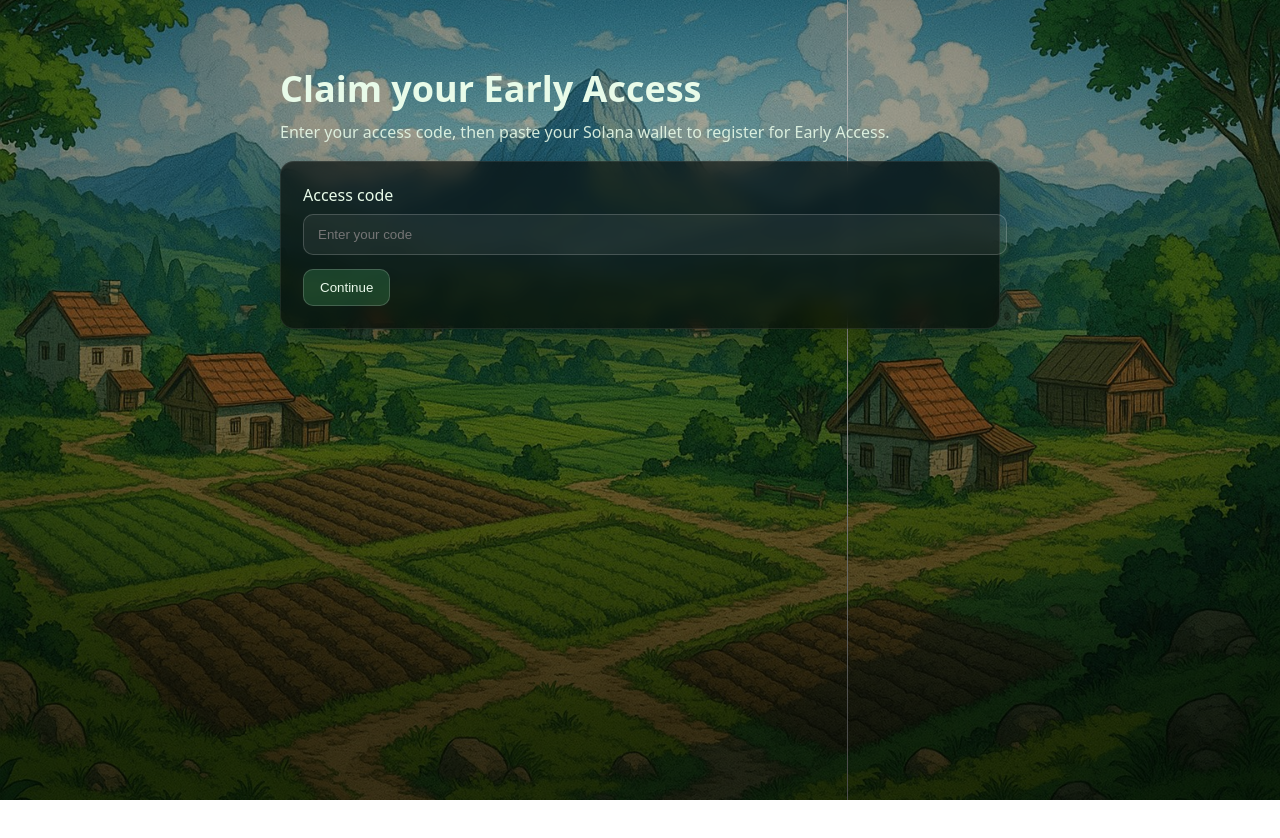
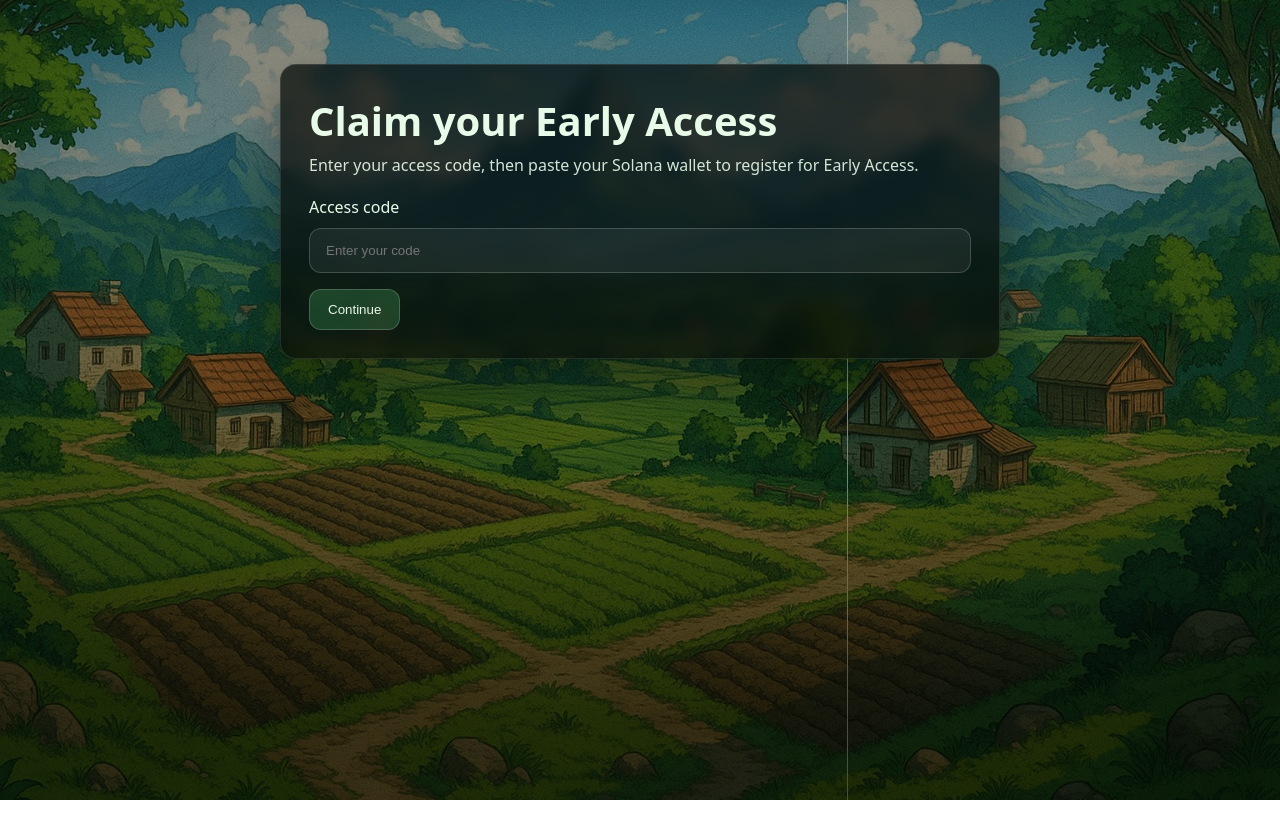
Before and after one commit to thewolfofwolves/plowed-access, a Next.js app: page / in a window 1280 px wide. Shown: the top 838 px of the page. Built offline with nearby package versions, Linux system fonts and the light colour scheme.

Commit message:
Update page.js

```diff
--- a/app/page.js
+++ b/app/page.js
@@ -2,7 +2,7 @@
 import { useState } from "react";
 
 export default function Home() {
-  const [step, setStep] = useState("code");       // "code" | "wallet" | "done"
+  const [step, setStep] = useState("code"); // "code" | "wallet" | "done"
   const [code, setCode] = useState("");
   const [tier, setTier] = useState();
   const [wallet, setWallet] = useState("");
@@ -39,13 +39,16 @@ export default function Home() {
   const Card = ({ children }) => (
     <div
       style={{
-        background: "rgba(6, 10, 7, 0.68)",
+        maxWidth: 880,
+        margin: "48px auto",
+        padding: "28px 28px",
+        background: "rgba(6, 10, 7, 0.72)",
         backdropFilter: "blur(8px)",
         WebkitBackdropFilter: "blur(8px)",
-        border: "1px solid rgba(255,255,255,0.08)",
-        borderRadius: 14,
-        padding: 22,
-        boxShadow: "0 20px 50px rgba(0,0,0,0.35)"
+        border: "1px solid rgba(255,255,255,0.10)",
+        borderRadius: 16,
+        boxShadow: "0 24px 60px rgba(0,0,0,0.45)",
+        boxSizing: "border-box"
       }}
     >
       {children}
@@ -55,9 +58,10 @@ export default function Home() {
   const inputStyle = {
     display: "block",
     width: "100%",
-    padding: "12px 14px",
-    margin: "8px 0 14px",
-    borderRadius: 10,
+    boxSizing: "border-box",
+    padding: "14px 16px",
+    margin: "10px 0 16px",
+    borderRadius: 12,
     border: "1px solid rgba(255,255,255,0.18)",
     outline: "none",
     background: "rgba(255,255,255,0.06)",
@@ -65,24 +69,22 @@ export default function Home() {
   };
 
   const buttonStyle = {
-    padding: "10px 16px",
-    borderRadius: 10,
+    padding: "12px 18px",
+    borderRadius: 12,
     border: "1px solid rgba(255,255,255,0.18)",
-    background: "rgba(87, 214, 127, 0.2)",
+    background: "rgba(87, 214, 127, 0.22)",
     color: "#eaf8eb",
     cursor: "pointer"
   };
 
   return (
     <main>
-      <div style={{ marginBottom: 18 }}>
-        <h1 style={{ fontSize: 36, margin: "0 0 8px" }}>Claim your Early Access</h1>
-        <p style={{ opacity: 0.9, margin: 0 }}>
+      <Card>
+        <h1 style={{ fontSize: 40, margin: "0 0 6px" }}>Claim your Early Access</h1>
+        <p style={{ opacity: 0.9, margin: "0 0 20px" }}>
           Enter your access code, then paste your Solana wallet to register for Early Access.
         </p>
-      </div>
 
-      <Card>
         {step === "code" && (
           <form onSubmit={checkCode}>
             <label>Access code</label>
```
